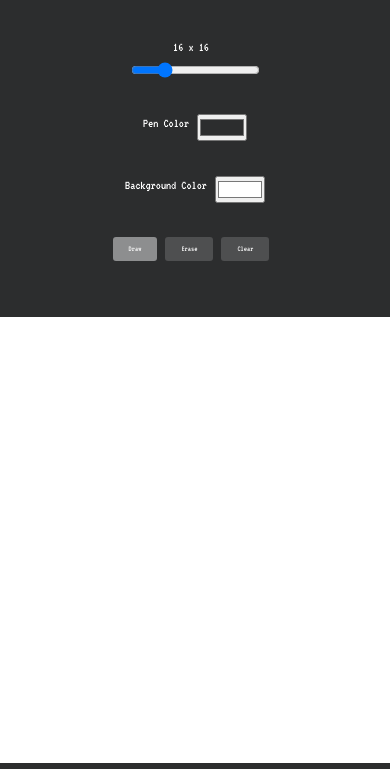
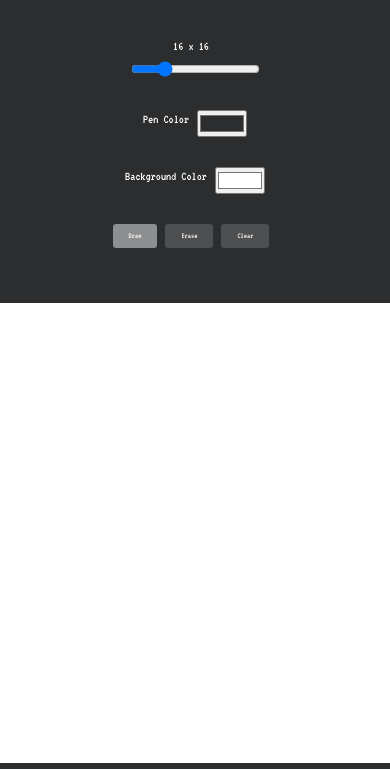
Before and after one commit to TufoT/Pixeled, a plain HTML site: page index.html in a window 390 px wide. Shown: the part 50-819 px from the top of the page. Drawn offline with Linux system fonts and the light colour scheme.

Commit message:
Update style.css

```diff
--- a/style.css
+++ b/style.css
@@ -128,7 +128,7 @@ h1 {
 
     .tool {
         width: auto;
-        margin: 0.3rem;
+        margin: 0.1rem;
     }
 
     .tool-name,
```
